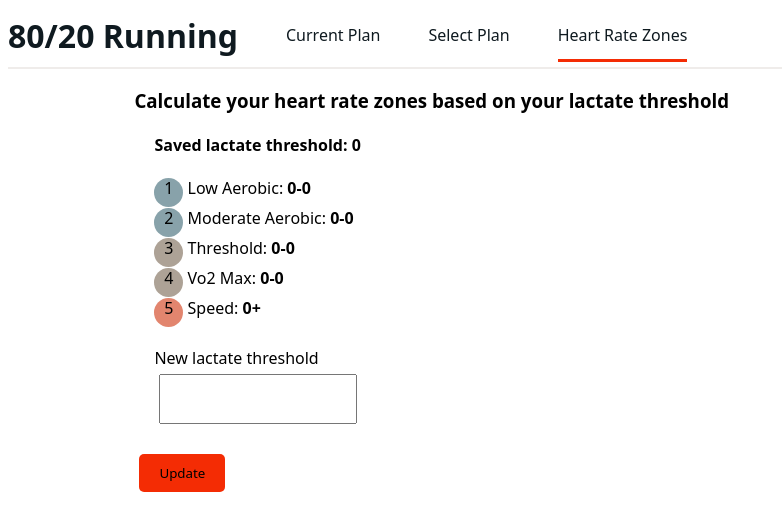
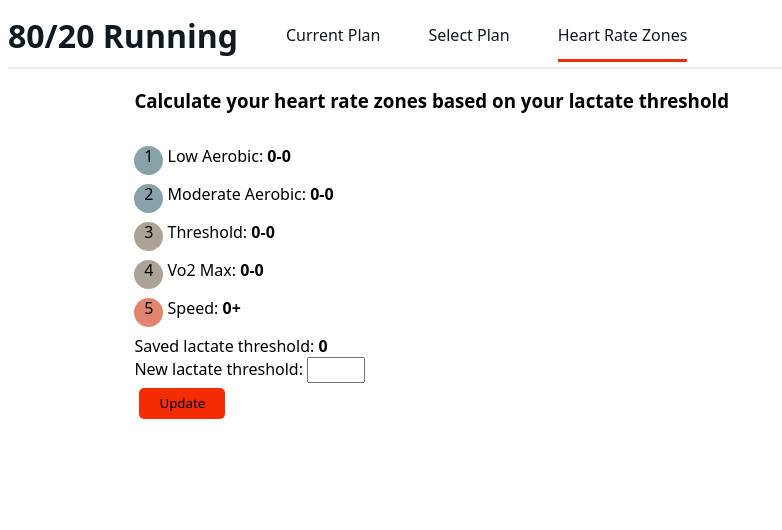
Before and after one commit to mauritz2/eighty-twenty-running, a React (Create React App) app: page /configure-heart-rate in a window 1280 px wide. Shown: the top 530 px of the page, without its empty margins (0-782 px from the left). Built offline with nearby package versions, Linux system fonts and the light colour scheme; no server answers.

Commit message:
CSS fixes for heart rate zone calculator page

```diff
--- a/src/components/ConfigureHeartRate.js
+++ b/src/components/ConfigureHeartRate.js
@@ -48,21 +48,18 @@ const ConfigureHeartRate = ({lactateThreshold, onLactateThresholdSubmit}) => {
         <>
         <div>
             <h3>Calculate your heart rate zones based on your lactate threshold</h3>
-
-            <div className="form-control">
-                <h4>Saved lactate threshold: {lactateThreshold} </h4>
-                <label><span className="heart-rate-zone-large zone1">1</span> Low Aerobic: <strong>{zones["zone1Min"]}-{zones["zone1Max"]}</strong></label>
-                <label><span className="heart-rate-zone-large zone2">2</span> Moderate Aerobic: <strong>{zones["zone2Min"]}-{zones["zone2Max"]}</strong></label>
-                <label><span className="heart-rate-zone-large zone3">3</span> Threshold: <strong>{zones["zone3Min"]}-{zones["zone3Max"]}</strong></label>
-                <label><span className="heart-rate-zone-large zone4">4</span> Vo2 Max: <strong>{zones["zone4Min"]}-{zones["zone4Max"]}</strong></label>
-                <label><span className="heart-rate-zone-large zone5">5</span> Speed: <strong>{zones["zone5Min"]}+</strong></label>
-            </div>
             <form onSubmit={onSubmit}>
                 <div className="form-control">
-                    <label>New lactate threshold</label>
-                    <input type="text" onChange={(e) => setNewLactateThreshold(parseInt(e.target.value))} />
+                    <label><span className="heart-rate-zone-large zone1">1</span> Low Aerobic: <strong>{zones["zone1Min"]}-{zones["zone1Max"]}</strong></label>
+                    <label><span className="heart-rate-zone-large zone2">2</span> Moderate Aerobic: <strong>{zones["zone2Min"]}-{zones["zone2Max"]}</strong></label>
+                    <label><span className="heart-rate-zone-large zone3">3</span> Threshold: <strong>{zones["zone3Min"]}-{zones["zone3Max"]}</strong></label>
+                    <label><span className="heart-rate-zone-large zone4">4</span> Vo2 Max: <strong>{zones["zone4Min"]}-{zones["zone4Max"]}</strong></label>
+                    <label><span className="heart-rate-zone-large zone5">5</span> Speed: <strong>{zones["zone5Min"]}+</strong></label>
+                    <label>Saved lactate threshold: <strong>{lactateThreshold}</strong></label>
+                    <span>New lactate threshold: </span>
+                    <input className="inline" type="text" onChange={(e) => setNewLactateThreshold(parseInt(e.target.value))} />
+                    <input type="submit" className="btn" value="Update" />
                 </div>
-                <input type="submit" className="btn" value="Update" />
             </form>
         </div>
         </>
--- a/src/index.css
+++ b/src/index.css
@@ -150,16 +150,12 @@ a {
   background-color: var(--theme-faded-red);
 }
 
-.form-control input {
-  max-width: 180px;
-}
-
 .btn {
-  display: inline-block;
+  display: block;
   background: var(--theme-red);
   border: none;
-  padding: 10px 20px;
   margin: 5px;
+  padding: 0.5em 1.5em;
   border-radius: 5px;
   cursor: pointer;
   font-family: inherit;
@@ -197,18 +193,23 @@ a {
   border-style: solid;
 }
 
+
+/* Form controls */
+
 .form-control {
-  margin: 20px;
+  margin-top: 2em;
 }
 
 .form-control label {
   display: block;
+  margin-top: 0.5em;
 }
 
-.form-control input {
-  width: 80%;
-  height: 40px;
-  margin: 5px;
-  padding: 3px 7px;
-  font-size: 17px;
+.form-control input[type=text] {
+  height: 1.5em;
+  max-width: 50px;
 }
+
+.inline {
+  display:inline;
+}
```
Also changed, not shown: 1 other file (tests, documents, lock files or other folders).
